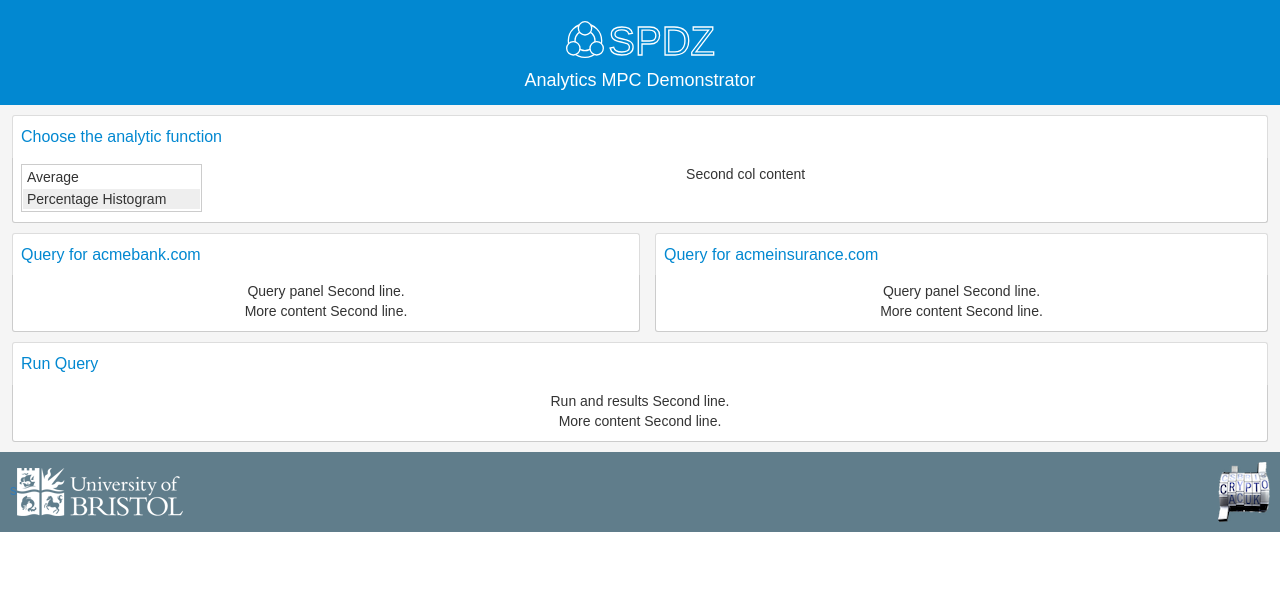
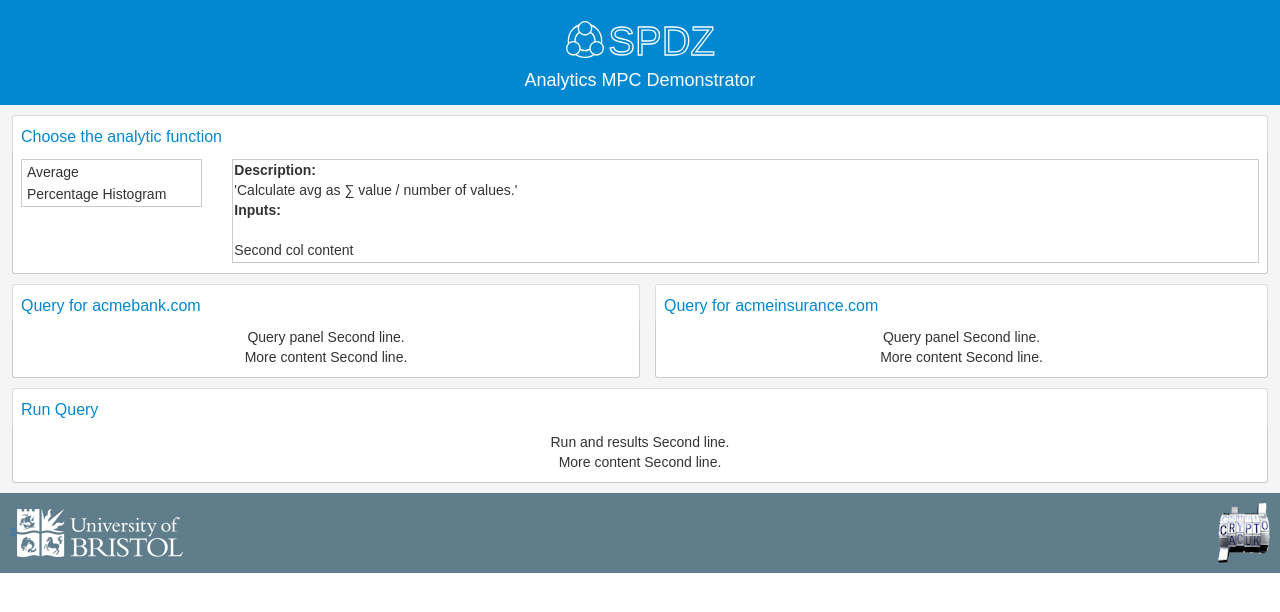
Before and after one commit to hemingteng/spdz-analytics-gui, a React (Create React App) app in the folder client/: page / in a window 1280 px wide. Shown: the top 612 px of the page. Built offline with nearby package versions, Linux system fonts and the light colour scheme.

Commit message:
Start on analytic function panel.

```diff
--- a/client/src/components/AnalyticFunctionPanel.js
+++ b/client/src/components/AnalyticFunctionPanel.js
@@ -2,13 +2,12 @@
 import { Grid, Row, Col } from 'react-bootstrap'
 import styled from 'styled-components'
 
-import colours from '../lib/colourScheme'
 import DisplayPanel from './DisplayPanel'
 
-const exampleInput = {
+const exampleInputs = {
   avg: {
-    name: 'avg',
-    description: 'Calculate avg as \u03A3 (value) / number of values.',
+    name: 'Average',
+    description: 'Calculate avg as ∑ value / number of values.',
     example: 'select sum(col_1), count(col_1) from table_name where col2 > 1000',
     inputs: [
       { name: 'valueSum', type: 'int', byteSize: 4 },
@@ -16,48 +15,110 @@
     ],
     inputRowCount: 1,
     outputs: [
-      {
-        name: 'result',
-        type: 'float'
-      }
+      { name: 'result', type: 'float', byteSize: 16 }
     ],
     outputRowCount: 1
   }
 }
 
+/**
+ * A lot of code to allow the list entry to be selected.
+ */
+const SelectableFunc = props => {
+  const FuncLine = styled.li`
+    list-style-type: none;
+    &:hover {color: #e85a32};
+    margin-top: 2px;
+    margin-bottom: 0px;
+    padding-left: 4px;
+    text-align: left;
+  `
+
+  const toggleSelected = (event) => {
+    event.stopPropagation()
+    props.changeSelected(props.index, !props.selected)
+  }
+
+  const selectedStyle = () =>
+    props.selected ? { background: '#ccc' } : { background: '#fff' }
+
+  return (
+    <FuncLine style={selectedStyle()} onClick={toggleSelected}>{props.functionName}</FuncLine>
+  )
+}
+
 class AnalyticFunctionPanel extends Component {
+  constructor(props) {
+    super(props)
+    this.state = {
+      selectedFunction: ''
+    }
+    this.changeSelected = this.changeSelected.bind(this)
+  }
+
+  changeSelected = (index, selected) => {
+    this.setState({ selectedFunction: (selected ? index : undefined) })
+  }
+
   render() {
-
     const GridLayout = styled(Grid) `
       padding: 0px 2px;
       margin: 3px 3 0 3;
     `
-
-    const DivFuncList = styled.div`
+    const FuncList = styled.ul`
+      border: 1px solid #ccc;
+      padding: 0px 1px 2px 1px;
+    `
+    const DivFuncDetail = styled.div`
       border: 1px solid #ccc;
       padding: 0px 1px 2px 1px;
       text-align: left;
     `
-    //TODO make this a list.
-    const FuncLine = styled.p`
-        margin-top: 2px;
-        margin-bottom: 0px;
-        padding-left: 4px;
-    `
 
-    const listBackground = index => index % 2 === 0 ? '#fff' : '#eee'
+    // table {
+    //   width: 100%;
+    //   border-collapse: collapse;
+    // }
+    // /* Zebra striping */
+    // tr:nth-of-type(odd) {
+    //   background: #eee;
+    // }
+    // th {
+    //   background: #333;
+    //   color: white;
+    //   font-weight: bold;
+    // }
+    // td, th {
+    //   padding: 6px;
+    //   border: 1px solid #ccc;
+    //   text-align: left;
+    // }
+
+    const isSelected = index => {
+      if (this.state === undefined) {
+        return false
+      } else {
+        return this.state.selectedFunction === index
+      }
+    }
 
     return <DisplayPanel heading={'Choose the analytic function'}>
       <GridLayout fluid={true}>
         <Row>
           <Col md={2}>
-            <DivFuncList>
-              <FuncLine style={{ backgroundColor: listBackground(0) }}>Average</FuncLine>
-              <FuncLine style={{ backgroundColor: listBackground(1) }}>Percentage Histogram</FuncLine>
-            </DivFuncList>
+            <FuncList>
+              <SelectableFunc key={0} index={0} selected={isSelected(0)} functionName={'Average'} changeSelected={this.changeSelected} />
+              <SelectableFunc key={1} index={1} selected={isSelected(1)} functionName={'Percentage Histogram'} changeSelected={this.changeSelected} />
+            </FuncList>
           </Col>
           <Col md={10}>
-            Second col content
+            <DivFuncDetail>
+              <dl>
+                <div><dt>Description:</dt><dd>'Calculate avg as ∑ value / number of values.'</dd></div>
+                <div><dt>Inputs:</dt><dd><table></table></dd></div>
+              </dl>
+              Second col content
+            </DivFuncDetail>
           </Col>
         </Row>
       </GridLayout>
--- a/client/src/components/DisplayPanel.js
+++ b/client/src/components/DisplayPanel.js
@@ -23,6 +23,7 @@
   const PanelText = styled.h4`
     font-size: 16px;
     padding-left: 0;
+    margin-bottom: 5px;
     color: ${colours.darkPrimaryBackground};
   `
 
```
